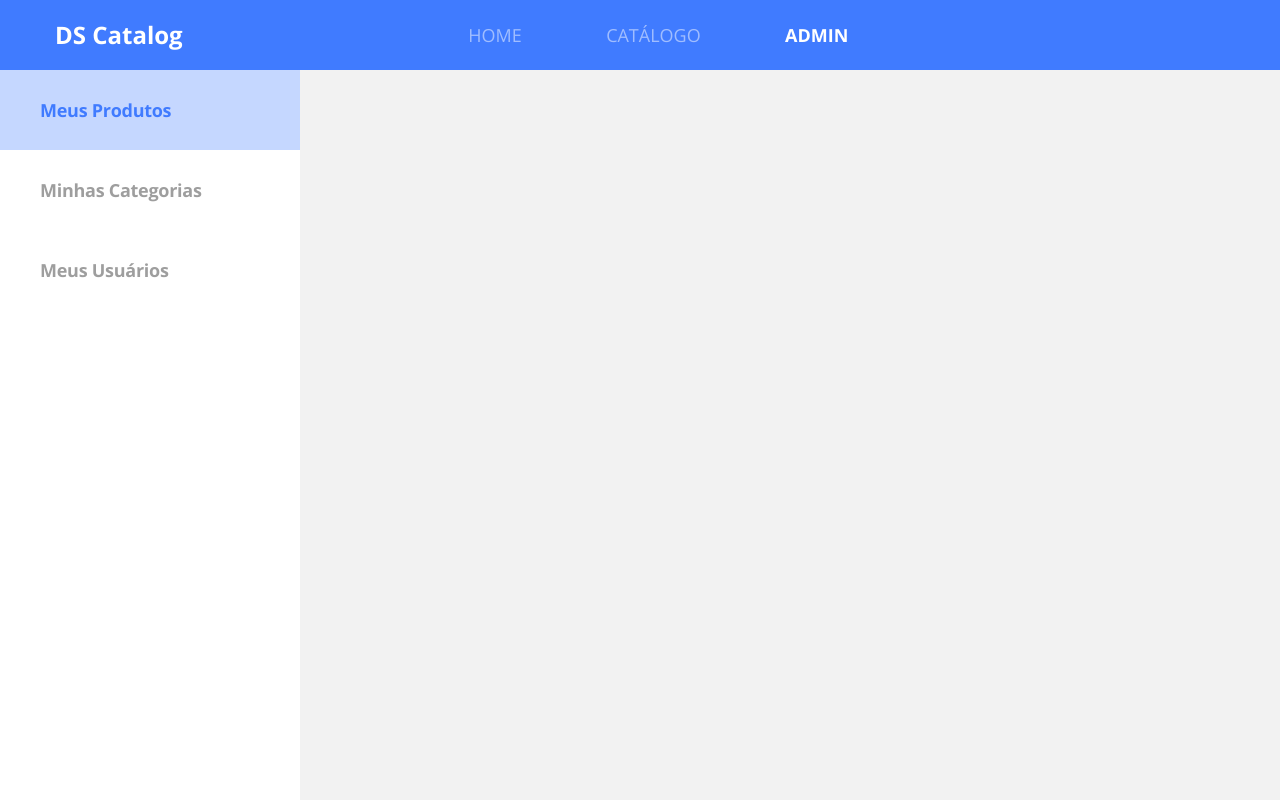
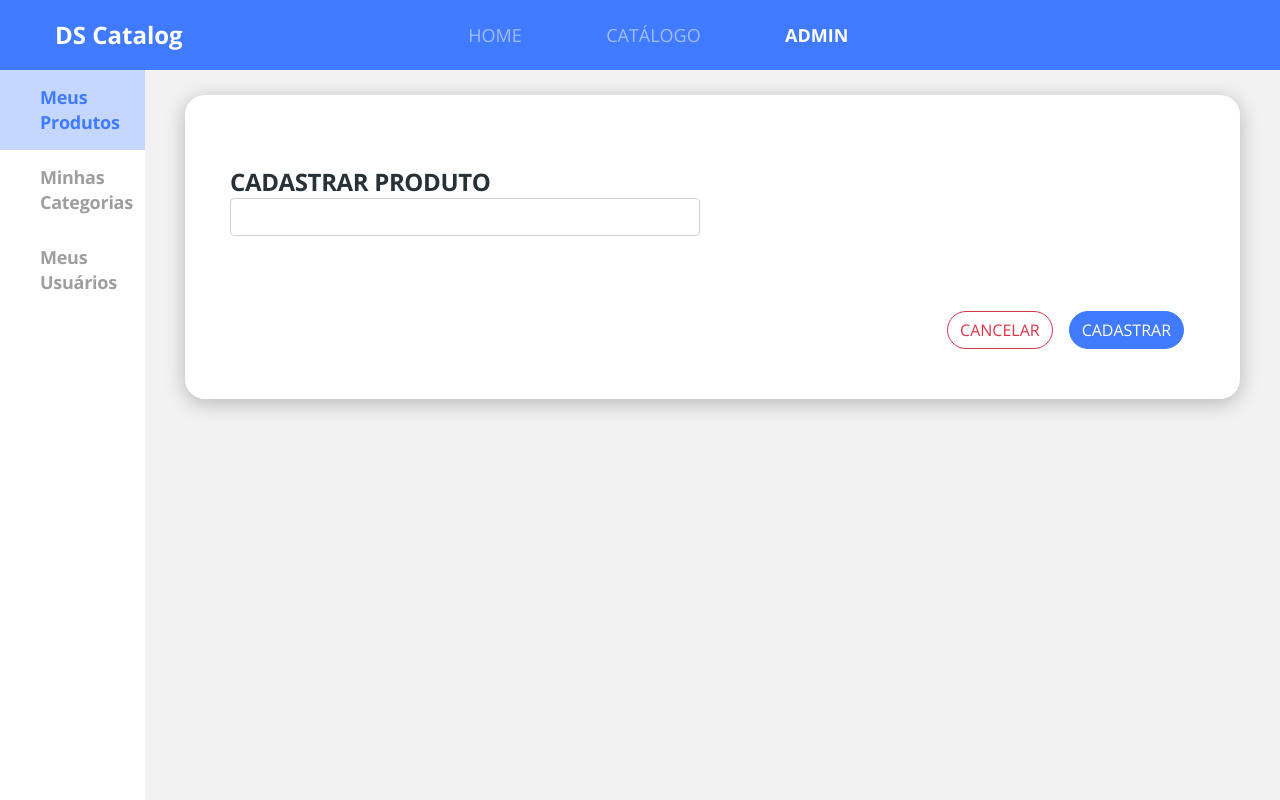
Before and after one commit to marcosemilson/catalog-bootcamp-ds, a React (Create React App) app in the folder front-web/: page /admin/products/create in a window 1280 px wide. Built offline with nearby package versions, Linux system fonts and the light colour scheme.

Commit message:
Add base admin structure

```diff
--- a/front-web/src/Routes.tsx
+++ b/front-web/src/Routes.tsx
@@ -1,5 +1,5 @@
 import React from 'react';
-import {BrowserRouter, Switch, Route} from 'react-router-dom'
+import {BrowserRouter, Switch, Route, Redirect} from 'react-router-dom'
 import Navbar from './core/components/navbar';
 import Admin from './pages/Admin';
 import Catalog from './pages/calalog';
@@ -20,6 +20,7 @@
                 <Route path="/products/:productId" >
                     <ProductDetails />
                 </Route>
+                <Redirect from="/admin" to="/admin/products" exact />
                 <Route path="/admin" >
                     <Admin />
                 </Route>
--- a/front-web/src/core/components/navbar/index.tsx
+++ b/front-web/src/core/components/navbar/index.tsx
@@ -13,17 +13,17 @@
             <div className="col-6 offset-2">
                 <ul className="main-menu">
                     <li>
-                        <NavLink to="/" activeClassName="active" exact>
+                        <NavLink to="/" exact>
                             HOME
                         </NavLink>
                     </li>
                     <li>
-                        <NavLink to="/products" activeClassName="active">
+                        <NavLink to="/products" >
                             CATÁLOGO
                         </NavLink>
                     </li>
                     <li>
-                        <NavLink to="/admin" activeClassName="active">
+                        <NavLink to="/admin">
                             ADMIN
                         </NavLink>
                     </li>
--- a/front-web/src/pages/admin/Components/Navbar/index.tsx
+++ b/front-web/src/pages/admin/Components/Navbar/index.tsx
@@ -1,4 +1,5 @@
 import React from 'react';
+import { NavLink } from 'react-router-dom';
 import './styles.scss';
 
 function Navbar(){
@@ -6,13 +7,19 @@
         <nav className="admin-nav-container">
             <ul>
                 <li>
-                    <a href="link" className="admin-nav-item active">Meus Produtos</a>
+                    <NavLink to="/admin/products" className="admin-nav-item">
+                            Meus Produtos
+                    </NavLink>
                 </li>
                 <li>
-                    <a href="link" className="admin-nav-item">Minhas Categorias</a>
+                    <NavLink to="/admin/categories" className="admin-nav-item">
+                            Minhas Categorias
+                    </NavLink>
                 </li>
                 <li>
-                    <a href="link" className="admin-nav-item">Meus Usuários</a>
+                    <NavLink to="/admin/Users" className="admin-nav-item">
+                            Meus Usuários
+                    </NavLink>
                 </li>
             </ul>
 
--- /dev/null
+++ b/front-web/src/pages/admin/Components/Products/Form/index.tsx
@@ -0,0 +1,16 @@
+import BaseForm from 'pages/calalog/Components/BaseForm/inde';
+import React from 'react';
+import './styles.scss'
+
+function Form(){
+    return(
+        <BaseForm title="CADASTRAR PRODUTO">
+            <div className="row">
+                <div className="col-6">
+                    <input type="text" className="form-control"/>
+                </div>
+            </div>
+        </BaseForm>
+    );
+};
+export default Form;
--- /dev/null
+++ b/front-web/src/pages/admin/Components/Products/List/index.tsx
@@ -0,0 +1,19 @@
+import React from 'react';
+import { useHistory } from 'react-router-dom';
+
+function List(){
+    const history = useHistory();
+    const handleCreate = () =>{
+        history.push('/admin/products/create');
+    }
+    return(
+
+        <div className="admin-peoducts-list">
+            <button className="btn btn-primary btn-lg" onClick={handleCreate}>
+                ADICIONAR
+            </button>
+        </div>
+    );
+};
+
+export default List;
--- /dev/null
+++ b/front-web/src/pages/admin/Components/Products/index.tsx
@@ -0,0 +1,23 @@
+import React from 'react';
+import { Route, Switch } from 'react-router-dom';
+import Form from './Form';
+import List from './List';
+
+function Products(){
+    return(
+        <div className="admin-products-container">
+            <Switch>
+                <Route path="/admin/products" exact>
+                   <List />
+            </Route>
+            <Route path="/admin/products/create">
+                    <Form />
+            </Route>
+            <Route path="/admin/products/:productId">
+                    <h1>Editar um Produto</h1>
+            </Route>
+            </Switch>
+        </div>
+    )
+}
+export default Products
--- a/front-web/src/pages/admin/index.tsx
+++ b/front-web/src/pages/admin/index.tsx
@@ -1,12 +1,31 @@
 
 import React from 'react';
+import { Route, Switch } from 'react-router-dom';
 import Navbar from './Components/Navbar';
+import Products from './Components/Products';
+import './styles.scss'
 
 function Admin(){
     return(
-        <div>
+        <div className="admin-container">
             <Navbar />
+            <div className="admin-content">
+                <Switch>
+                    <Route path="/admin/products">
+                        <Products />
+                    </Route>
+                    <Route path="/admin/categories">
+                        <h1>Categories</h1>
+                    </Route>
+                    <Route path="/admin/Users">
+                        <h1>Users</h1>
+                    </Route>
+                </Switch>
+            </div>
         </div>
+
+
+
     )
 };
 
--- /dev/null
+++ b/front-web/src/pages/admin/styles.scss
@@ -0,0 +1,8 @@
+.admin-container{
+    display: flex;
+}
+
+.admin-content{
+    padding: 25px 40px 45px 40px;
+    flex: 1;
+}
--- /dev/null
+++ b/front-web/src/pages/calalog/Components/BaseForm/inde.tsx
@@ -0,0 +1,35 @@
+import React, { ReactNode } from 'react';
+import { useHistory } from 'react-router-dom';
+import './styles.scss';
+
+type Props = {
+    title: string;
+    children: React.ReactNode;
+}
+function BaseForm({ title, children } : Props){
+    const history = useHistory();
+
+    const handleCancel = ()=>{
+        history.push('../');
+    }
+    return(
+        <div className="admin-base-form card-base">
+            <h1 className="base-form-title">
+                {title}
+            </h1>
+                {children}
+            <div className="base-form-actions">
+                <button
+                    className="btn btn-outline-danger border-radius-10 mr-3"
+                    onClick = {handleCancel}
+                >
+                    CANCELAR
+                </button>
+                <button className="btn btn-primary border-radius-10 mr-3">
+                    CADASTRAR
+                </button>
+            </div>
+        </div>
+    );
+};
+export default BaseForm;
--- /dev/null
+++ b/front-web/src/pages/calalog/Components/BaseForm/styles.scss
@@ -0,0 +1,18 @@
+.admin-base-form{
+    padding: 70px 40px 50px 45px;
+    border-radius: 20px;
+    width: 1055px;
+}
+
+.base-form-title{
+    font-size: 24px;
+    line-height: 33px;
+    letter-spacing: -0.015em;
+    color: #263238;
+    text-transform: uppercase;
+}
+
+.base-form-actions{
+    margin-top: 75px;
+    text-align: right;
+}
```
Also changed, not shown: front-web/src/pages/admin/Components/Products/Form/styles.scss (added), front-web/src/pages/admin/Components/Products/styles.scss (added), 1 other file (tests, documents, lock files or other folders).
